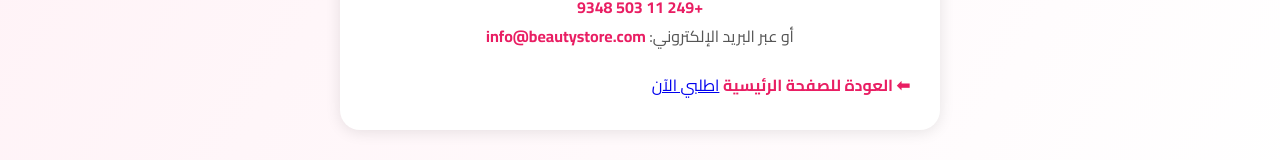
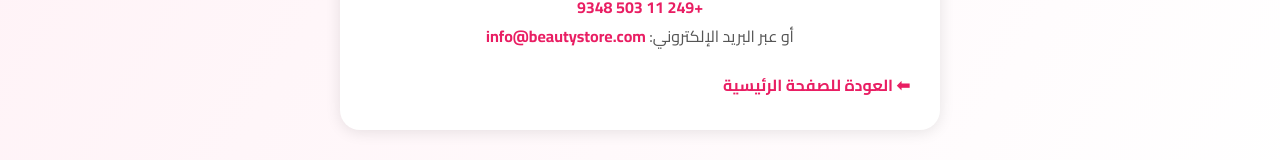
Before and after one commit to r63452456-dotcom/Elegance-and-Beauty-Store-, a plain HTML site: page Contact.html in a window 1280 px wide. Shown: the part 696-856 px from the top of the page. Drawn offline with Linux system fonts and the light colour scheme.

Commit message:
Add files via upload

```diff
--- a/Contact.html
+++ b/Contact.html
@@ -135,7 +135,7 @@
     </div>
 
     <a href="index.html" class="back">⬅ العودة للصفحة الرئيسية </a>
-    <a href="./orders.html">اطلبي الآن</a>
+
   </div>
 
 
```
